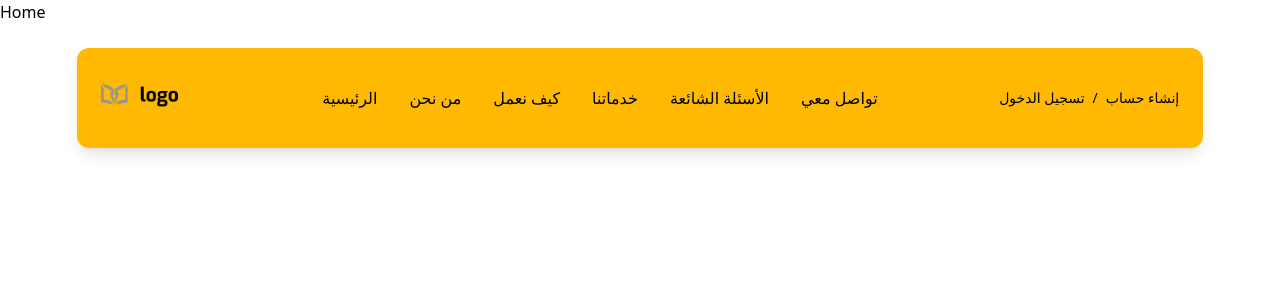
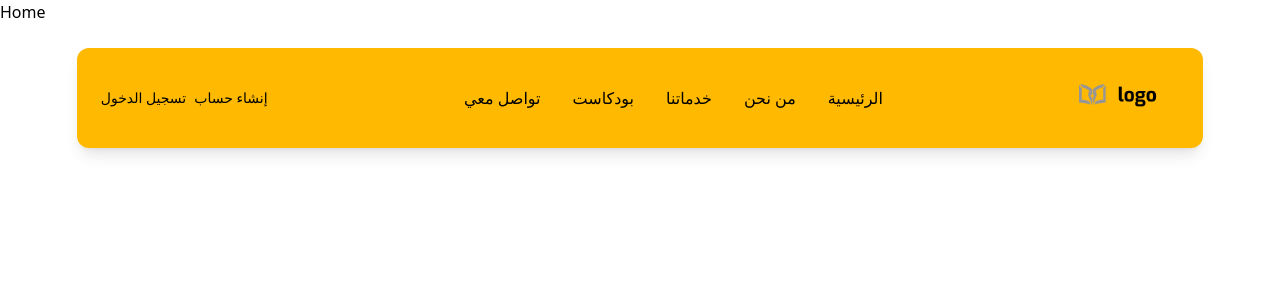
Before and after one commit to mohammad-hellwnje/consulting-project, a React (Vite) app: page / in a window 1280 px wide. Shown: the top 300 px of the page. Built offline with nearby package versions, Linux system fonts and the light colour scheme.

Commit message:
sideBar isolated from NavBar

```diff
--- a/src/Data/NavData.tsx
+++ b/src/Data/NavData.tsx
@@ -5,23 +5,19 @@ export const NavData = [
   },
   {
     name: "من نحن",
-    path: "/careers",
-  },
-  {
-    name: "كيف نعمل",
     path: "/about",
   },
   {
-    name: "  خدماتنا",
-    path: "/security",
+    name: "خدماتنا",
+    path: "/services",
   },
   {
-    name: "الأسئلة الشائعة",
-    path: "/security",
+    name: "بودكاست",
+    path: "/",
   },
 
   {
     name: "تواصل معي",
-    path: "/security",
+    path: "/contact",
   },
 ];
--- a/src/components/NavBar/NavBar.tsx
+++ b/src/components/NavBar/NavBar.tsx
@@ -1,18 +1,17 @@
+// Navbar.jsx
+import React, { useState, useEffect } from "react";
+import { Link, NavLink } from "react-router-dom";
+import { FaBars } from "react-icons/fa";
 import logo from "../../img/just-test/LOGO (1).png";
 import { NavData } from "../../Data/NavData";
-import { Link, NavLink } from "react-router-dom";
-import React, { useState, useEffect } from "react";
-import { FaBars, FaTimes } from "react-icons/fa";
+import SideBar from "../SideBar/SideBar"; // تأكد من المسار حسب المشروع
 
-export default function NavBar() {
+export default function Navbar() {
   const [menuOpen, setMenuOpen] = useState(false);
   const [scrolling, setScrolling] = useState(false);
 
   useEffect(() => {
-    const handleScroll = () => {
-      setScrolling(window.scrollY > 50);
-    };
-
+    const handleScroll = () => setScrolling(window.scrollY > 50);
     window.addEventListener("scroll", handleScroll);
     return () => window.removeEventListener("scroll", handleScroll);
   }, []);
@@ -21,9 +20,8 @@ export default function NavBar() {
 
   return (
     <>
-      {/* Navbar */}
       <nav
-        className={`bg-amber-400 flex items-center justify-between h-[100px] px-6 shadow-lg fixed z-[1000] transition-all duration-500
+        className={`bg-amber-400 flex flex-row-reverse items-center justify-between h-[100px] px-6 shadow-lg fixed z-[1000] transition-all duration-500
         ${
           scrolling
             ? "w-full top-0 left-0 rounded-none"
@@ -34,8 +32,8 @@ export default function NavBar() {
           <img src={logo} alt="logo" className="w-[100px]" />
         </Link>
 
-        {/* Links (desktop) */}
-        <ul className="hidden md:flex items-center gap-8">
+        {/* روابط سطح المكتب */}
+        <ul className="hidden flex-row-reverse md:flex items-center gap-8">
           {NavData.map((item, index) => (
             <li key={index}>
               <NavLink
@@ -49,14 +47,14 @@ export default function NavBar() {
           ))}
         </ul>
 
-        {/* Login/Signup (desktop) */}
+        {/* الدخول/التسجيل */}
         <div className="hidden md:flex items-center gap-2 text-sm">
           <NavLink to="/">تسجيل الدخول</NavLink>
-          <span>/</span>
+
           <NavLink to="/">إنشاء حساب</NavLink>
         </div>
 
-        {/* Menu button (mobile) */}
+        {/* زر القائمة الجانبية في الجوال */}
         <div className="md:hidden">
           <FaBars
             className="text-2xl cursor-pointer"
@@ -65,46 +63,8 @@ export default function NavBar() {
         </div>
       </nav>
 
-      {/* Fullscreen Offcanvas Menu - Glassmorphic */}
-      <div
-        className={`fixed top-0 left-0 h-screen w-screen z-[1001] transition-all duration-300 ease-in-out
-        ${
-          menuOpen ? "translate-x-0 opacity-100" : "translate-x-full opacity-0"
-        }
-        backdrop-blur-md bg-white/30`}
-      >
-        <div className="flex justify-end p-4">
-          <FaTimes
-            className="text-3xl text-black cursor-pointer"
-            onClick={closeMenu}
-          />
-        </div>
-
-        <ul className="flex flex-col items-center justify-center h-[80%] gap-8 text-xl font-semibold">
-          {NavData.map((item, index) => (
-            <li key={index}>
-              <NavLink
-                to={item.path}
-                end
-                className="text-black hover:text-amber-600 transition"
-                onClick={closeMenu}
-              >
-                {item.name}
-              </NavLink>
-            </li>
-          ))}
-
-          <div className="flex flex-col gap-2 mt-6 text-base">
-            <NavLink to="/" onClick={closeMenu}>
-              تسجيل الدخول
-            </NavLink>
-            <NavLink to="/" onClick={closeMenu}>
-              إنشاء حساب
-            </NavLink>
-          </div>
-        </ul>
-      </div>
+      {/* مكون القائمة الجانبية */}
+      <SideBar menuOpen={menuOpen} closeMenu={closeMenu} />
     </>
   );
 }
-// joudy
--- /dev/null
+++ b/src/components/SideBar/SideBar.tsx
@@ -0,0 +1,45 @@
+// Sidebar.jsx
+import { NavLink } from "react-router-dom";
+import { FaTimes } from "react-icons/fa";
+import { NavData } from "../../Data/NavData";
+
+export default function SideBar({ menuOpen, closeMenu }) {
+  return (
+    <div
+      className={`fixed top-0 left-0 h-screen w-screen z-[1001] transition-all duration-300 ease-in-out
+      ${menuOpen ? "translate-x-0 opacity-100" : "translate-x-full opacity-0"}
+      backdrop-blur-md bg-white/30`}
+    >
+      <div className="flex justify-end p-4">
+        <FaTimes
+          className="text-3xl text-black cursor-pointer"
+          onClick={closeMenu}
+        />
+      </div>
+
+      <ul className="flex flex-col items-center justify-center h-[80%] gap-8 text-xl font-semibold">
+        {NavData.map((item, index) => (
+          <li key={index}>
+            <NavLink
+              to={item.path}
+              end
+              className="text-black hover:text-amber-600 transition"
+              onClick={closeMenu}
+            >
+              {item.name}
+            </NavLink>
+          </li>
+        ))}
+
+        <div className="flex flex-col gap-2 mt-6 text-base">
+          <NavLink to="/" onClick={closeMenu}>
+            تسجيل الدخول
+          </NavLink>
+          <NavLink to="/" onClick={closeMenu}>
+            إنشاء حساب
+          </NavLink>
+        </div>
+      </ul>
+    </div>
+  );
+}
```
